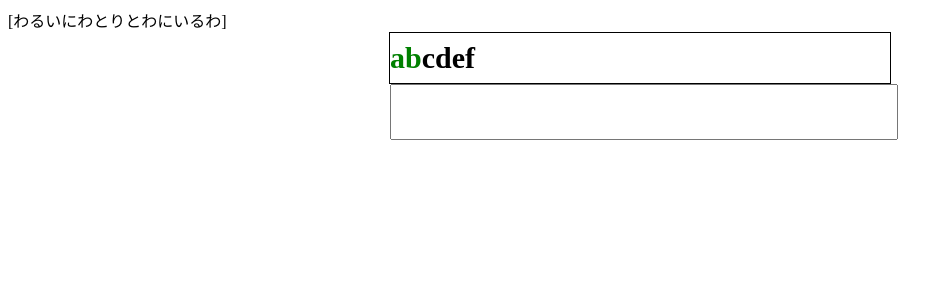
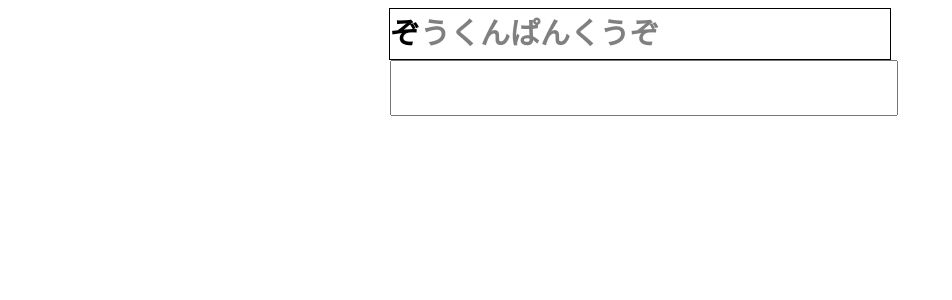
Before and after one commit to Stratofish/kanatype, an Angular app: page / in a window 1280 px wide. Shown: the top 300 px of the page, without its empty margins (0-952 px from the left). Built offline with nearby package versions, Linux system fonts and the light colour scheme.

Commit message:
Output component displaying properly and random string.

```diff
--- /dev/null
+++ b/src/app/typing/progress-update.model.ts
@@ -0,0 +1,6 @@
+export class ProgressUpdateModel {
+  public constructor(public completed: string,
+                     public currentGlyph: string,
+                     public todo: string) {
+  }
+}
--- a/src/app/typing/typing-output/typing-output.component.css
+++ b/src/app/typing/typing-output/typing-output.component.css
@@ -9,6 +9,7 @@
   border: 1px black solid;
 }
 .progress-current {
+  color: black
 }
 
 .progress-completed {
@@ -16,5 +17,5 @@
 }
 
 .progress-todo {
-  color: black
+  color: gray
 }
--- a/src/app/typing/typing-output/typing-output.component.html
+++ b/src/app/typing/typing-output/typing-output.component.html
@@ -1,5 +1,4 @@
 <div>
-  [{{ currentPhrase.phrase }}]
   <div class="progress-container">
     <span class="progress progress-completed">{{ phraseCompleted }}</span>
     <span class="progress progress-current">{{ phraseCurrentGlyph }}</span>
--- a/src/app/typing/typing-output/typing-output.component.ts
+++ b/src/app/typing/typing-output/typing-output.component.ts
@@ -1,5 +1,7 @@
-import {Component, OnInit, Output} from '@angular/core';
+import {Component, Input, OnInit, Output} from '@angular/core';
 import {TypingService} from "../typing-service.service";
+import {ProgressUpdateModel} from "../progress-update.model"
+import {Subscription} from "rxjs";
 
 @Component({
   selector: 'app-typing-output',
@@ -8,28 +10,32 @@ import {TypingService} from "../typing-service.service";
 })
 export class TypingOutputComponent implements OnInit {
 
+  private subscription: Subscription;
+
   public currentPhrase;
 
-  public phraseCompleted: string = 'ab';
-  public phraseCurrentGlyph: string = 'cd';
-  public phraseTodo: string = 'ef';
+  public phraseCompleted: string = '';
+  public phraseCurrentGlyph: string = '';
+  public phraseTodo: string = '';
 
   constructor(protected service: TypingService) {
-    this.phraseCompleted = 'ab';
     this.currentPhrase = this.service.currentPhrase;
-    this.service.addListener(this.updateMe);
+    this.subscription = this.service.$typingUpdate.subscribe(item => this.onPhraseUpdate(item));
   }
 
-  public updateMe(completed: string, currentGlyph: string, todo: string) {
-    console.log('update', completed);
+  public onPhraseUpdate($event: ProgressUpdateModel) {
+    console.log('update', $event.completed);
 
-    this.phraseCompleted += '.';//completed;
+    this.phraseCompleted = $event.completed;//completed;
     console.log(this.phraseCompleted);
-    this.phraseCurrentGlyph = currentGlyph;
-    this.phraseTodo = todo;
+    this.phraseCurrentGlyph = $event.currentGlyph;
+    this.phraseTodo = $event.todo;
   }
 
   ngOnInit(): void {
   }
 
+  ngOnDestroy() {
+    this.subscription.unsubscribe();
+  }
 }
--- a/src/app/typing/typing-service.service.ts
+++ b/src/app/typing/typing-service.service.ts
@@ -1,11 +1,15 @@
-import { Injectable } from '@angular/core';
+import {EventEmitter, Injectable, Output} from '@angular/core';
 import {Character} from "./character";
-import {forEachComment} from "tslint";
+import {ProgressUpdateModel} from "./progress-update.model";
+import {BehaviorSubject} from "rxjs";
 
 @Injectable({
   providedIn: 'root'
 })
 export class TypingService {
+  private typingUpdateSource = new BehaviorSubject<ProgressUpdateModel>(new ProgressUpdateModel('', '', ''));
+  public $typingUpdate = this.typingUpdateSource.asObservable();
+
   listeners: Array<Function> = [];
 
   alphabet: Array<Character> = [
@@ -97,8 +101,9 @@ export class TypingService {
   };
 
   constructor() {
-    this.currentPhrase.phrase = this.sentences[0];
+    this.currentPhrase.phrase = this.sentences[Math.floor(Math.random()*this.sentences.length)];
     this.currentPhrase.progress = '';
+    this.typingUpdateSource.next(new ProgressUpdateModel(this.currentPhrase.progress, this.currentPhrase.phrase.substr(this.currentPhrase.progress.length, 1), this.currentPhrase.phrase.substr(this.currentPhrase.progress.length+1)));
   }
 
   public checkChar(char: string) {
@@ -106,9 +111,9 @@ export class TypingService {
     if (this.currentPhrase.phrase.substring(pos, pos+1) === char) {
       this.currentPhrase.progress += char;
 
-      for (let i = 0; i < this.listeners.length; i++) {
-        this.listeners[i](this.currentPhrase.progress, 'a', 'b');
-      }
+      console.log('Emitting');
+      this.typingUpdateSource.next(new ProgressUpdateModel(this.currentPhrase.progress, this.currentPhrase.phrase.substr(this.currentPhrase.progress.length, 1), this.currentPhrase.phrase.substr(this.currentPhrase.progress.length+1)));
+
       return true;
     }
 
```
